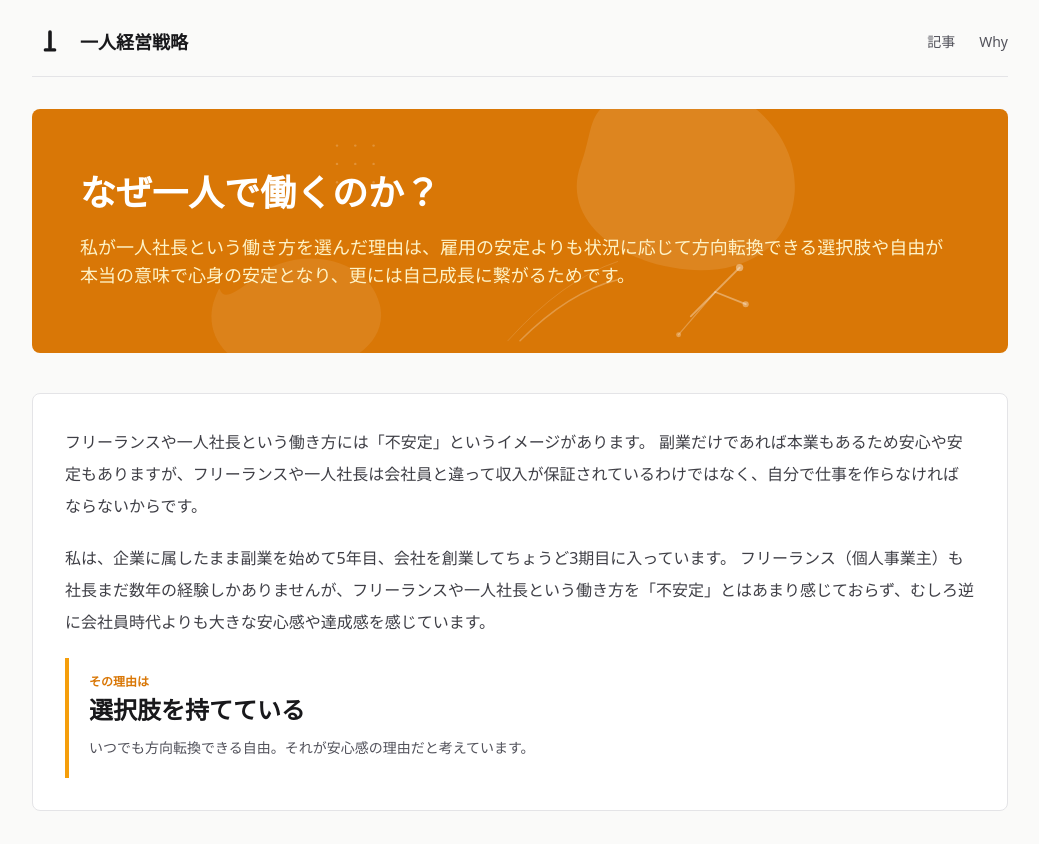
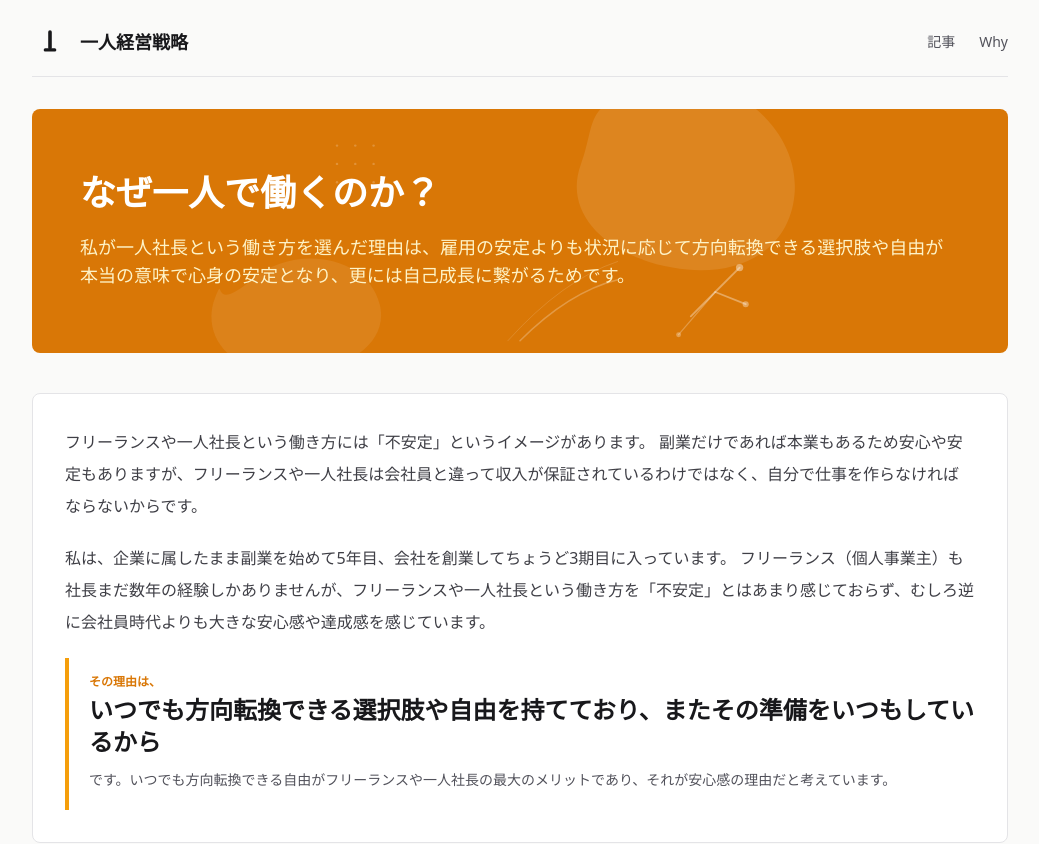
Before and after one commit to al-kito/solokeiei, a Next.js app: page /why in a window 1280 px wide. Shown: the top 844 px of the page, without its empty margins (120-1159 px from the left). Built offline with nearby package versions, Linux system fonts and the light colour scheme.

Commit message:
update why page quote block content
Co-Authored-By: Claude Sonnet 4.6 <noreply@anthropic.com>

```diff
--- a/src/app/why/page.tsx
+++ b/src/app/why/page.tsx
@@ -68,10 +68,10 @@ export default function WhyPage() {
         </p>
 
         <div className="border-l-4 border-amber-500 bg-white pl-5 py-4">
-          <p className="text-xs font-semibold text-amber-600">その理由は</p>
-          <p className="mt-1 text-2xl font-bold text-zinc-900">選択肢を持てている</p>
+          <p className="text-xs font-semibold text-amber-600">その理由は、</p>
+          <p className="mt-1 text-2xl font-bold text-zinc-900">いつでも方向転換できる選択肢や自由を持てており、またその準備をいつもしているから</p>
           <p className="mt-2 text-sm leading-7 text-zinc-600">
-            いつでも方向転換できる自由。それが安心感の理由だと考えています。
+            です。いつでも方向転換できる自由がフリーランスや一人社長の最大のメリットであり、それが安心感の理由だと考えています。
           </p>
         </div>
       </section>
```
